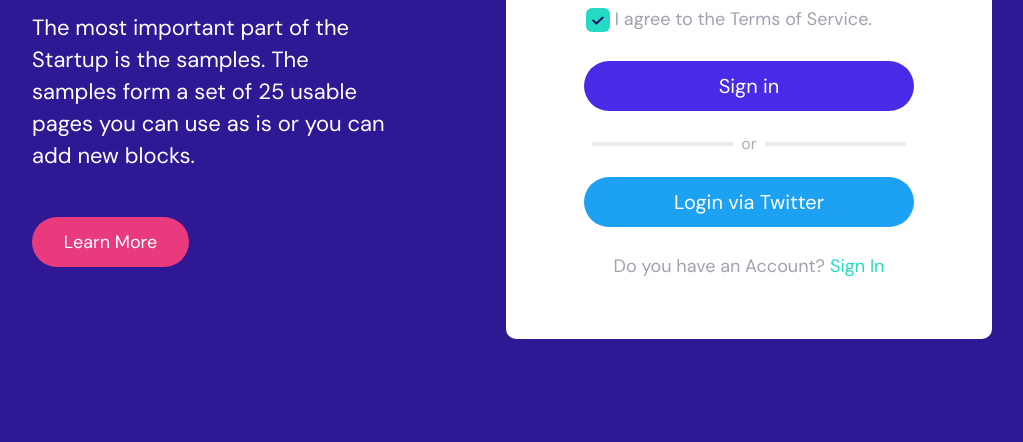
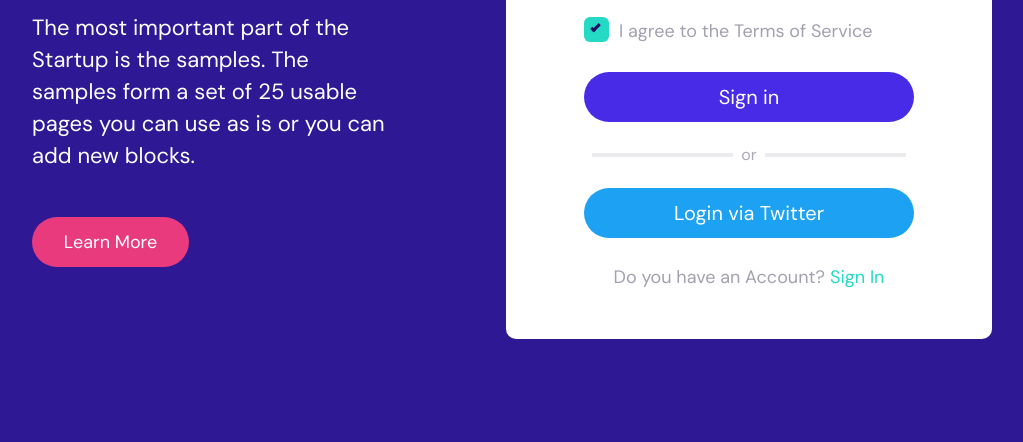
Before and after one commit to ayashakushwaha/my-figma-project, a plain HTML site: page index.html in a window 1280 px wide. Shown: the part 448-890 px from the top of the page, without its empty margins (134-1157 px from the left). Drawn offline with nearby package versions, Linux system fonts and the light colour scheme.

Commit message:
updating new files

```diff
--- a/index.html
+++ b/index.html
@@ -97,11 +97,12 @@
               placeholder="Your password"
             />
             <!-- terms and conditions checkbox -->
-            <div class="card-account">
-              <img src="On.svg" alt="" class="my-checkbox" srcset="" />
-              <label for="customCheck1" class=""
-                >I agree to the Terms of Service.</label
-              >
+            <div class="my-checkbox">
+              <label class="custom-check card-account mx-auto"
+                >I agree to the Terms of Service
+                <input type="checkbox" class="" checked="checked" />
+                <span class="checkmark"></span>
+              </label>
             </div>
             <!-- sign in button -->
             <button class="btn btn-lg card-sign-in-btn" type="submit">
--- a/styles.css
+++ b/styles.css
@@ -106,7 +106,7 @@ h2 {
   height: 217px !important;
   width: 424px !important;
 }
-
+/* email box */
 .email-box {
   border-radius: 30px !important;
   width: 330px !important;
@@ -114,6 +114,7 @@ h2 {
   flex-shrink: 0 !important;
   margin-top: 34px !important;
 }
+/* password box */
 .password-box {
   border-radius: 30px !important;
   width: 330px !important;
@@ -123,14 +124,9 @@ h2 {
 }
 ::placeholder {
   color: var(--colors-text, rgba(21, 20, 57, 0.4)) !important;
-  opacity: 1; /* Firefox */
+  opacity: 1;
 }
-
-.my-checkbox {
-  text-align: left !important;
-  margin-left: -40px !important;
-}
-
+/* sign in button */
 .card-sign-in-btn {
   width: 330px !important;
   height: 50px !important;
@@ -140,6 +136,7 @@ h2 {
   margin-top: 27.6px !important;
   color: white !important;
 }
+/* twitter sign in button */
 .card-twitter-btn {
   width: 330px !important;
   height: 50px !important;
@@ -148,6 +145,7 @@ h2 {
   background: #1da1f2 !important;
   color: white !important;
 }
+/* or div */
 .card-or {
   color: var(--colors-text, rgba(21, 20, 57, 0.4));
   text-align: center;
@@ -166,9 +164,10 @@ h2 {
   height: 100%;
   border: 2px #ebeaed solid;
 }
+/* do you have account  div*/
 .card-account {
   color: var(--colors-text, rgba(21, 20, 57, 0.4));
-  text-align: center;
+  text-align: left;
   font-size: 18px;
   font-style: normal;
   font-weight: 500;
@@ -182,3 +181,64 @@ h2 {
   word-wrap: break-word;
   margin-left: 5px;
 }
+/* checkbox of terms and condition styling */
+.my-checkbox {
+  margin-top: 27.6px !important;
+}
+.custom-check {
+  display: block;
+  position: relative;
+  padding-left: 35px;
+  width: 330px;
+  cursor: pointer;
+
+  -webkit-user-select: none;
+  -moz-user-select: none;
+  -ms-user-select: none;
+  user-select: none;
+}
+
+.custom-check input {
+  position: absolute;
+  opacity: 0;
+  cursor: pointer;
+  height: 0;
+  width: 0;
+}
+
+.checkmark {
+  position: absolute;
+  top: 0;
+  left: 0;
+  height: 25px;
+  width: 25px;
+  background-color: #eee;
+  border-radius: 6px;
+}
+
+.custom-check input:checked ~ .checkmark {
+  background-color: #25dac5;
+  border-radius: 6px;
+}
+
+.checkmark:after {
+  content: "";
+  position: absolute;
+  display: none;
+}
+
+.custom-check input:checked ~ .checkmark:after {
+  display: block;
+}
+
+.custom-check .checkmark:after {
+  left: 9px;
+  top: 5px;
+  width: 5px;
+  height: 10px;
+  border: solid #1e0e62;
+  border-width: 0 3px 3px 0;
+  -webkit-transform: rotate(45deg);
+  -ms-transform: rotate(45deg);
+  transform: rotate(45deg);
+}
```
Also changed, not shown: On.svg (deleted).
